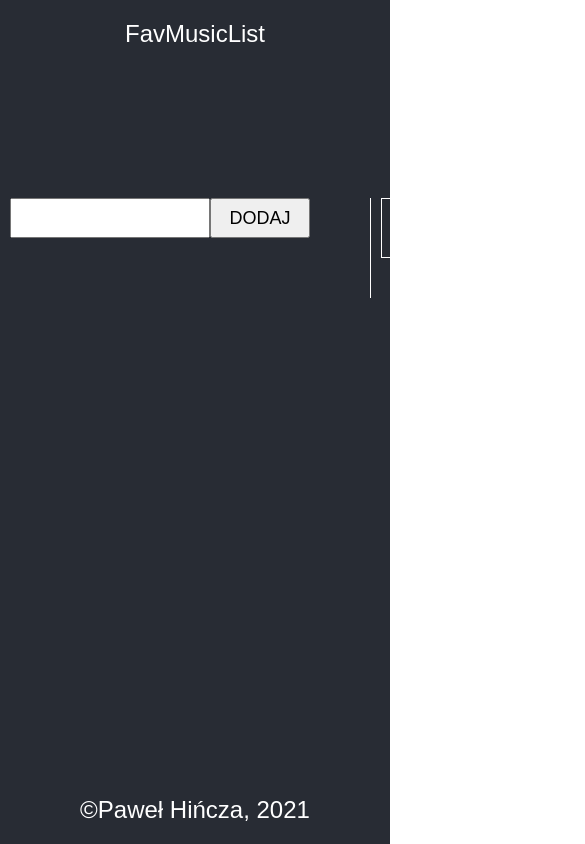
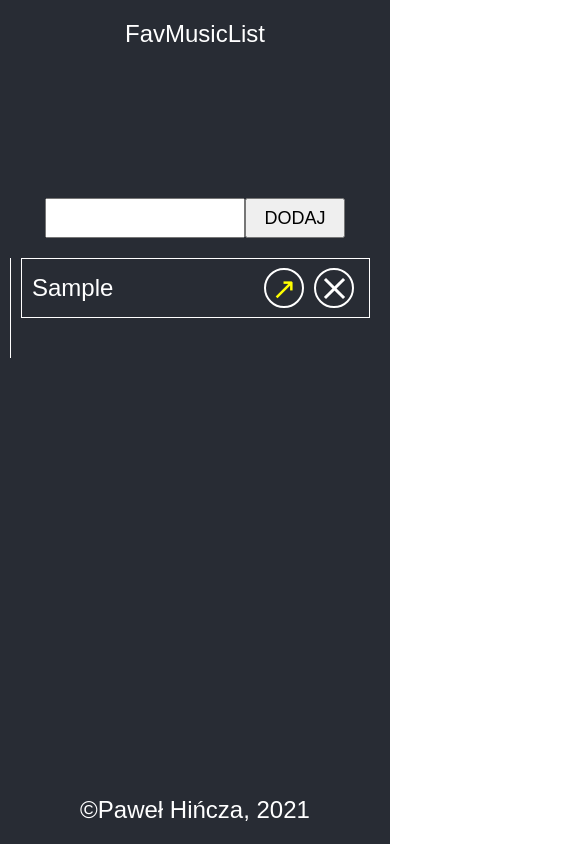
Before and after one commit to pawelsan/fav-music-list, a React (Create React App) app: page / in a window 390 px wide. Both pictures are taken after typing "Sample" into the empty fields and a click on the button "DODAJ". Shown: the top 844 px of the page, 585 px wide, since content can reach past the window. Built offline with nearby package versions, Linux system fonts and the light colour scheme.

Commit message:
RWD for smaller viewports

```diff
--- a/src/components/Container.module.css
+++ b/src/components/Container.module.css
@@ -1,7 +1,15 @@
 .container {
   display: flex;
   flex-direction: row;
+  flex-wrap: wrap;
   justify-content: space-around;
-  width: 1024px;
+  max-width: 1024px;
   margin: 100px auto;
 }
+
+@media screen and (max-width: 767px) {
+  .container {
+    flex-wrap: nowrap;
+    flex-direction: column;
+  }
+}
--- a/src/components/Form.module.css
+++ b/src/components/Form.module.css
@@ -16,10 +16,20 @@
 }
 
 .form__input:focus {
-  outline: 2px solid yellow;
+  outline: 2px solid gold;
 }
 
 .form__button {
   width: 100px;
   text-transform: uppercase;
 }
+
+.form__button:hover {
+  background-color: gold;
+}
+
+@media screen and (max-width: 767px) {
+  .form {
+    margin: 10px auto;
+  }
+}
--- a/src/components/Item.module.css
+++ b/src/components/Item.module.css
@@ -15,14 +15,16 @@
 }
 
 .item__name {
-  flex-grow: 1;
   text-align: start;
+  overflow: hidden;
 }
 
 .item__action {
   width: 30%;
+  min-width: 100px;
   display: flex;
   justify-content: flex-end;
+  flex-grow: 1;
 }
 
 .item__award,
--- a/src/components/List.module.css
+++ b/src/components/List.module.css
@@ -2,6 +2,12 @@
   flex-grow: 1;
   height: 100%;
   min-height: 100px;
-  margin: 10px 50px;
+  margin: 10px 40px;
   border-left: 1px solid white;
 }
+
+@media screen and (max-width: 767px) {
+  .list {
+    margin: 10px;
+  }
+}
```
